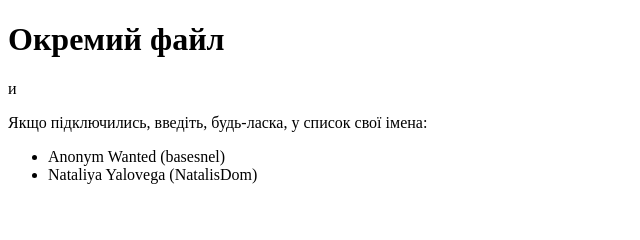
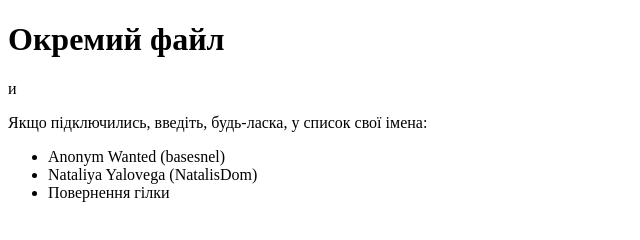
Before and after one commit to basesnel/team-test, a plain HTML site: page natalis-test.html in a window 1280 px wide. Shown: the whole page, without its empty margins (0-640 px from the left). Drawn offline with Linux system fonts and the light colour scheme.

Commit message:
natalis-test html file

```diff
--- a/natalis-test.html
+++ b/natalis-test.html
@@ -12,6 +12,7 @@
     <ul>
       <li>Anonym Wanted (basesnel)</li>
       <li>Nataliya Yalovega (NatalisDom)</li>
+      <li>Повернення гілки</li>
     </ul>
 </body>
 </html>
```
